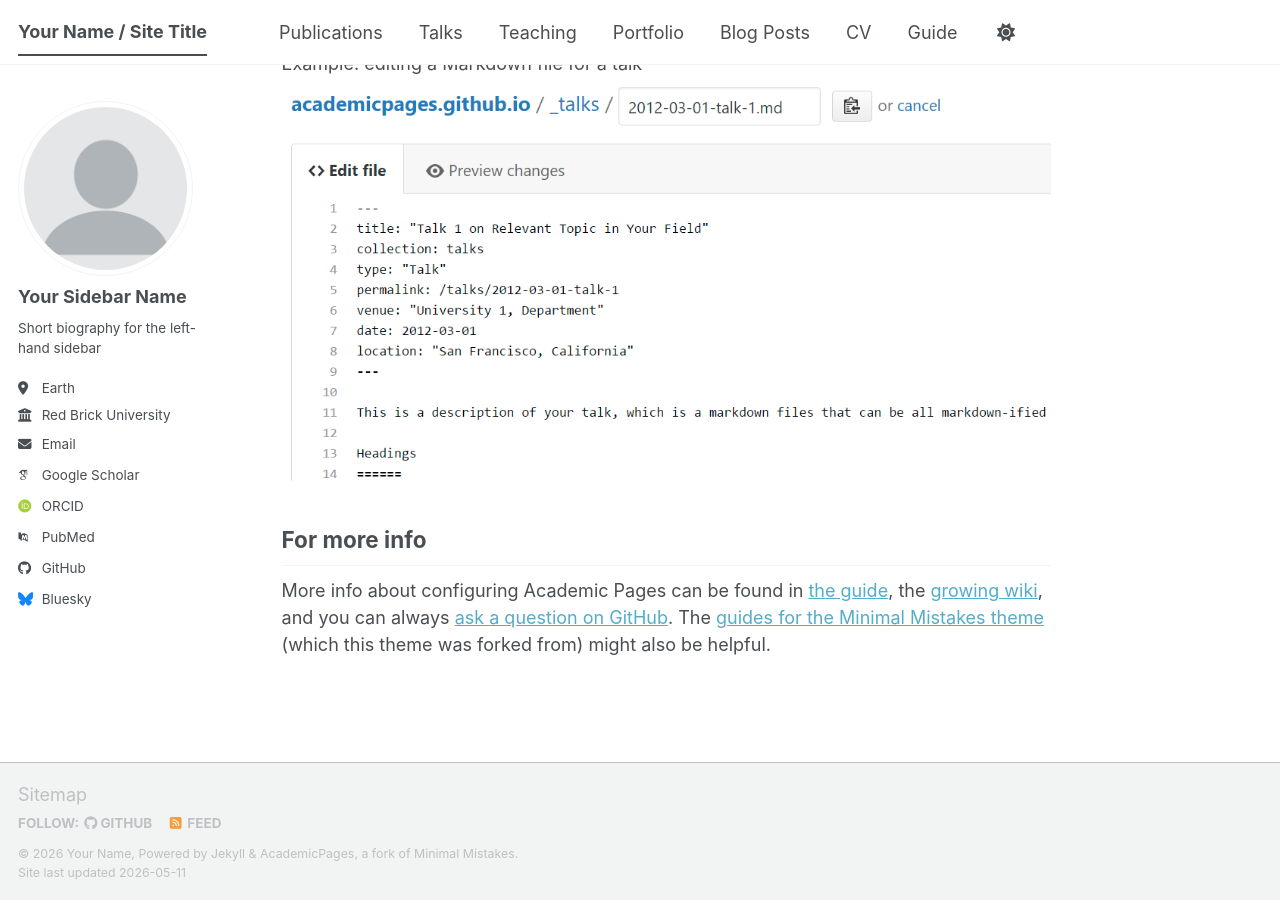
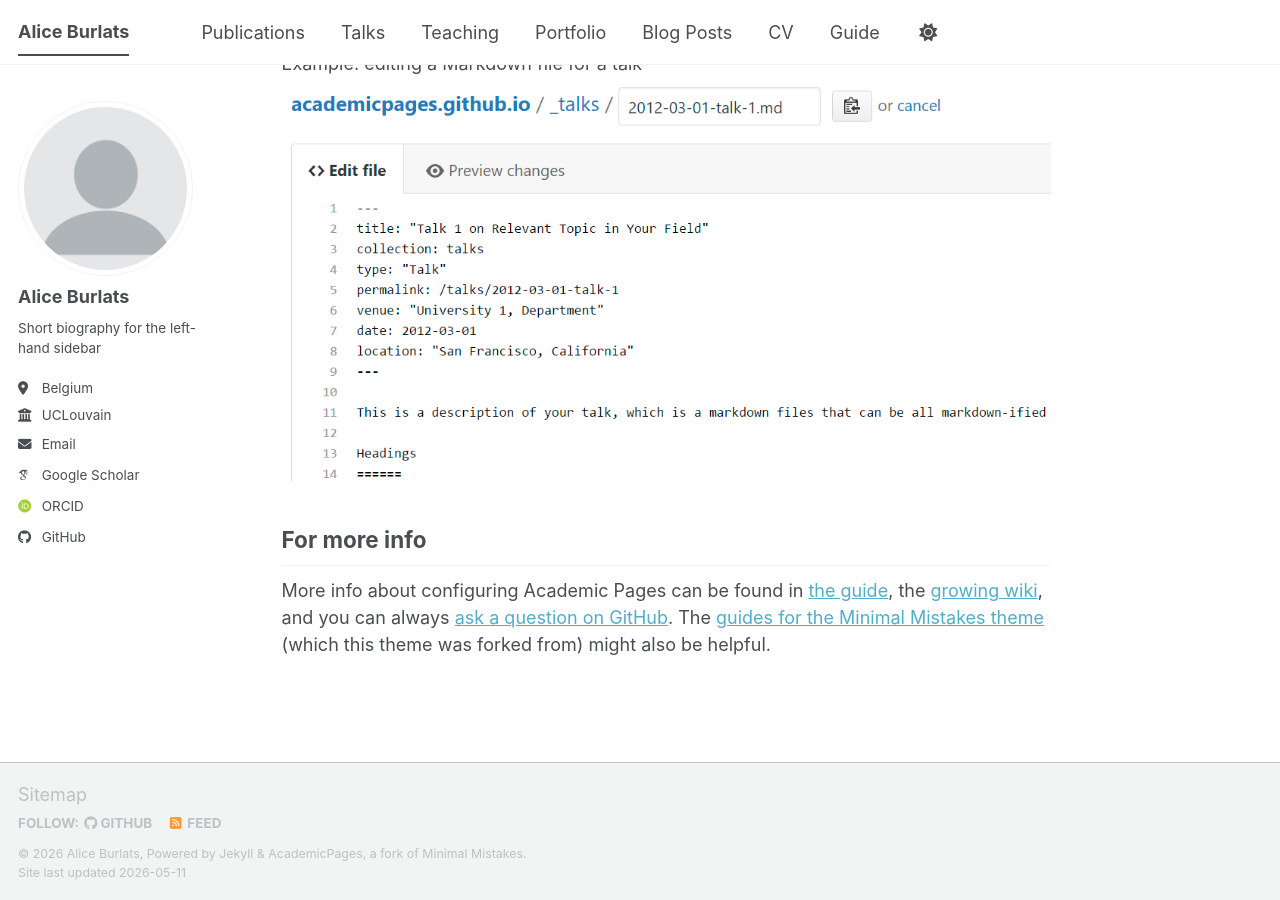
Before and after one commit to BurlatsAlice/BurlatsAlice.github.io, a Jekyll site: the page built from _pages/about.md, in a window 1280 px wide and 900 px high, scrolled down 2720 px. Built offline with Jekyll 4.4.1, drawn with Linux system fonts in a browser that asks for light colours; some web fonts are replaced; a script bundle is joined from its source files by our own code; library files that are not in the unit come from our copies.

Commit message:
work on website

```diff
--- a/_config.yml
+++ b/_config.yml
@@ -9,14 +9,14 @@
 # Basic Site Settings
 locale                   : "en-US"
 site_theme               : "default" # The available themes options are "default", "air", "sunrise", "mint", "dirt" and "contrast"
-title                    : "Your Name / Site Title"
+title                    : "Alice Burlats"
 title_separator          : "-"
-name                     : &name "Your Name"
-description              : &description "Your Name's academic portfolio"   # Update this with a general description of your site, this is the default if not overridden by a page
-url                      : https://academicpages.github.io # The base hostname & protocol for your site e.g. "https://[your GitHub username].github.io",
+name                     : &name "Alice Burlats"
+description              : &description "PhD student in Discrete Optimization for Computer Networks"   # Update this with a general description of your site, this is the default if not overridden by a page
+url                      : https://BurlatsAlice.github.io # The base hostname & protocol for your site e.g. "https://[your GitHub username].github.io",
                                                            # or if you already have some other page hosted on Github then use "https://[your GitHub username].github.io/[Your Repo Name]"
 baseurl                  : "" # the subpath of your site, e.g. "/blog"
-repository               : "academicpages/academicpages.github.io"
+repository               : "BurlatsAlice/BurlatsAlice.github.io"
 
 # Site Author - The following control what appear as part of the author content on the side bar.
 #               If a field is blank the icon and link will not appear, otherwise it will be shown.
@@ -24,24 +24,24 @@
 author:
   # Biographic information
   avatar           : "profile.png"
-  name             : "Your Sidebar Name"
+  name             : "Alice Burlats"
   pronouns         : # example: "she/her"
   bio              : "Short biography for the left-hand sidebar"
-  location         : "Earth"
-  employer         : "Red Brick University"
+  location         : "Belgium"
+  employer         : "UCLouvain"
   uri              : # URL
-  email            : "none@example.org"
+  email            : "alice.burlats@uclouvain.be"
 
   # Academic websites
   academia         : # URL
   arxiv            : # URL - Update with the correct link to your profile
-  googlescholar    : "https://scholar.google.com/citations?user=PS_CX0AAAAAJ"
+  googlescholar    : "https://scholar.google.com/citations?hl=fr&user=M72ATn8AAAAJ"
   inspire-hep      : # URL
   impactstory      : # URL
-  orcid            : "https://orcid.org/yourorcidurl"
+  orcid            : "https://orcid.org/0009-0005-3756-0890"
   semantic         : # URL
   ssrn             : # URL
-  pubmed           : "https://www.ncbi.nlm.nih.gov/pubmed/?term=john+snow"
+  pubmed           : # "https://www.ncbi.nlm.nih.gov/pubmed/?term=john+snow"
   researchgate     : # URL
   scopus           : # URL
   zotero           : # URL
@@ -51,13 +51,13 @@
   bitbucket        : # Username - Update with your username on the site
   codepen          : # Username
   dribbble         : # Username
-  github           : "academicpages"
+  github           : "BurlatsAlice"
   kaggle           : # Username
   stackoverflow    : # User number or user number and name (i.e., use "1" or "1/jeff-atwood")
 
   # Social media
   artstation       : # Username
-  bluesky          : "bsky.app" # Replace this with you Bluesky username
+  bluesky          : # "bsky.app" # Replace this with you Bluesky username
   facebook         : # Username
   flickr           : # Username
   foursquare       : # Username
@@ -66,7 +66,7 @@
   keybase          : # Username
   instagram        : # Username
   lastfm           : # Username
-  linkedin         : # Username
+  linkedin         : # aburlats
   mastodon         : # URL
   medium           : # URL
   pinterest        : # Username
```
